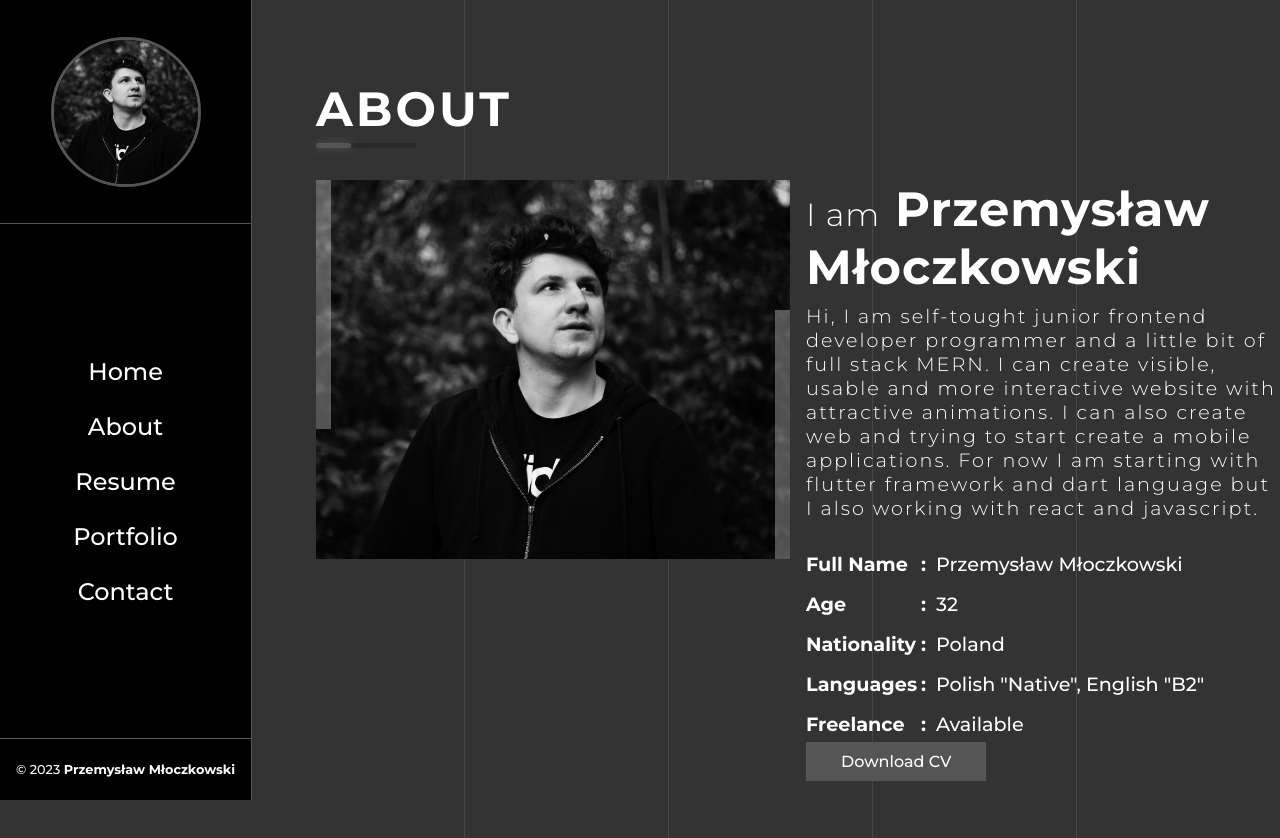
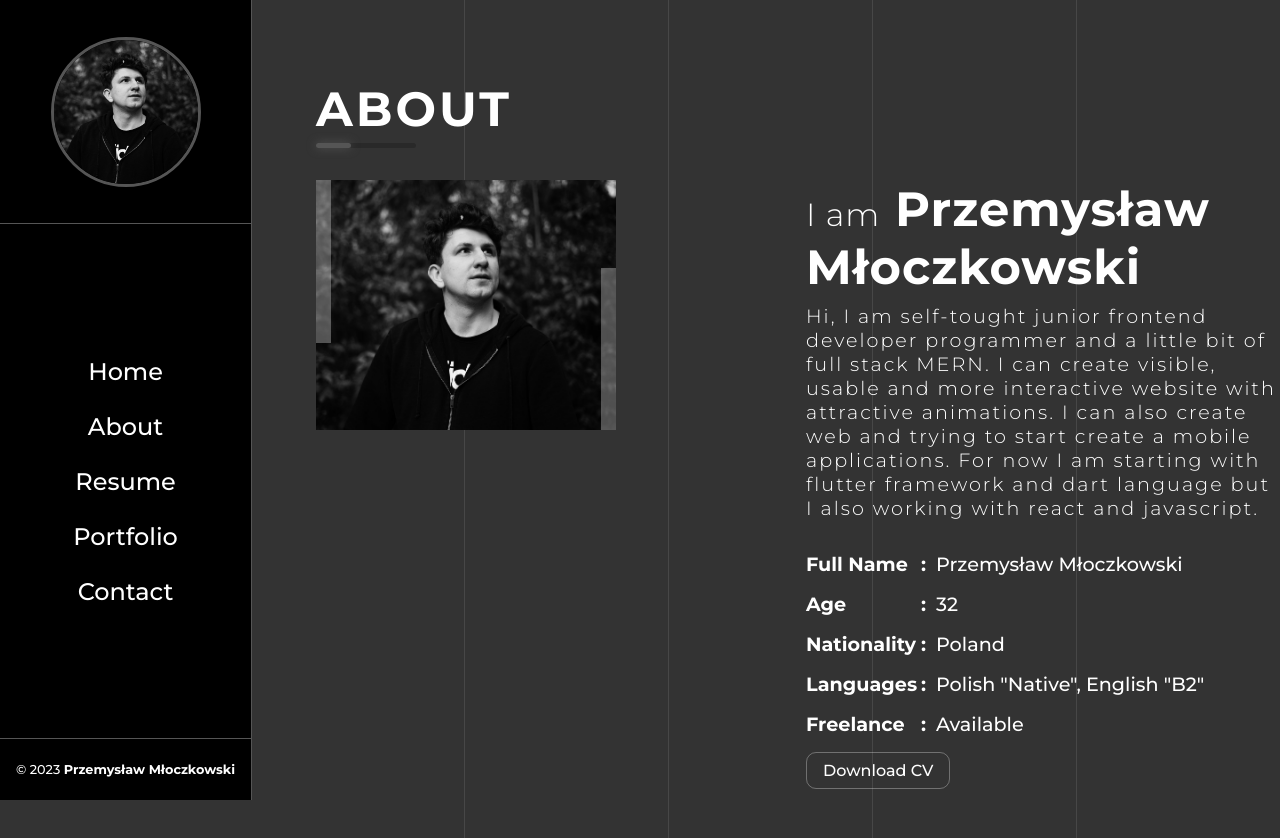
Before and after one commit to Malzagic/portfolio, a React (Create React App) app in the folder client/: page /about in a window 1280 px wide. Shown: the top 838 px of the page. Built offline with nearby package versions, Linux system fonts and the light colour scheme; the HTML template or start-up script is replaced by a standard one.

Commit message:
repair of about myself picture and display it

```diff
--- a/client/src/components/pages/About.css
+++ b/client/src/components/pages/About.css
@@ -3,9 +3,16 @@
 }
 
 .about-image {
+  display: flex;
+  justify-content: flex-start;
   flex: 0 0 auto;
   width: 50%;
-  height: 50%;
+  height: 100%;
+}
+
+.image-box {
+  width: 300px;
+  height: 250px;
   position: relative;
 }
 
@@ -13,9 +20,22 @@
   width: 100%;
   height: 100%;
 }
+.image-box::before {
+  top: 0;
+  right: auto;
+  left: 0;
+  bottom: auto;
+}
 
-.about-image::after,
-.about-image::before {
+.image-box::after {
+  top: auto;
+  right: 0;
+  left: auto;
+  bottom: 0;
+}
+
+.image-box::after,
+.image-box::before {
   content: '';
   position: absolute;
   background-color: var(--secondary-background-color-rgb-dark);
@@ -24,24 +44,10 @@
   transition: all .3s ease-in-out;
 }
 
-.about-image::before {
-  top: 0;
-  right: auto;
-  left: 0;
-  bottom: auto;
-}
-
-.about-image::after {
-  top: auto;
-  right: 0;
-  left: auto;
-  bottom: 4px;
-}
-
-.about-image:hover::after {
+.image-box:hover::after {
   background-color: var(--thirty-background-color-rgb-dark);
 }
-.about-image:hover::before {
+.image-box:hover::before {
   background-color: var(--thirty-background-color-rgb-dark);
 }
 
@@ -96,6 +102,7 @@
 
 @media (max-width: 758px) {
   .about-image {
+    justify-content: center;
     width: 100%;
   }
   .about-content {
--- a/client/src/components/pages/About.jsx
+++ b/client/src/components/pages/About.jsx
@@ -27,10 +27,12 @@ const About = () => {
     <section className="about-me">
       <Container>
         <div className="about-area" data-aos="fade-right">
-        <SectionTitle title='About' />
+          <SectionTitle title='About' />
           <Row>
             <div className="about-image">
-              <img src={my_picture} alt="myself portrait" />
+              <div className="image-box">
+                <img src={my_picture} alt="myself portrait" />
+              </div>
             </div>
             <div className="about-content">
               <h3 className="content-title">
--- a/client/src/components/pages/Portfolio.css
+++ b/client/src/components/pages/Portfolio.css
@@ -2,10 +2,8 @@
 	display: flex;
 	flex-direction: column;
 	padding: 0.5em;
-	background-color: var(--secondary-background-color-rgb-dark);
 	color: var(--secondary-color-dark);
 	border-radius: 10px;
-	box-shadow: 10px 10px 10px rgba(0,0,0,.3);
 }
 
 .card {
@@ -36,19 +34,8 @@
 }
 
 .portfolio-btn {
-	display: inline-block;
-	text-align: center;
 	width: 100%;
-	padding: 0.5rem 1rem;
 	margin: 5px;
-	border: 2px solid var(--secondary-background-color-rgb-dark);
-	border-radius: 10px;
-	transition: all .3s ease-in-out;
-}
-
-.portfolio-btn:hover {
-	background-color: var(--secondary-background-color-rgb-dark);
-	box-shadow: 10px 10px 10px rgba(0,0,0,.3);
 }
 
 .card-item{
--- a/client/src/components/pages/Portfolio.jsx
+++ b/client/src/components/pages/Portfolio.jsx
@@ -5,6 +5,7 @@ import {
 import axios from 'axios';
 import Container from "../../shared/components/UX/containers/Container";
 import SectionTitle from "../../shared/components/UX/sectionTitles/SectionTitle";
+import LinkButton from '../../shared/components/UX/buttons/LinkButton';
 import { Oval } from 'react-loader-spinner';
 import portfolio from '../../assets/github-projects/portfolio.png';
 import feedbackUI from '../../assets/github-projects/Feedback-UI.png';
@@ -95,27 +96,24 @@ const Portfolio = () => {
                     <div className="item-text">
                       <h3>Author: {userData.login}</h3>
                       <div className="item-links">
-                        <Link
-                          className="portfolio-link portfolio-btn"
-                          to={userData.html_url}
+                        <LinkButton
+                          className="portfolio-btn"
+                          link={userData.html_url}
                           target="_blank"
-                        >
-                          Github
-                        </Link>
-                        <Link
-                          className="portfolio-link portfolio-btn"
-                          to={data.html_url}
+                          text={'Github'}
+                        />
+                        <LinkButton
+                          className="portfolio-btn"
+                          link={data.html_url}
                           target="_blank"
-                        >
-                          Code
-                        </Link>
-                        <Link
-                          className="portfolio-link portfolio-btn"
-                          to={data.homepage}
+                          text={'Code'}
+                        />
+                        <LinkButton
+                          className="portfolio-btn"
+                          link={data.homepage}
                           target="_blank"
-                        >
-                          Live
-                        </Link>
+                          text={'Live'}
+                        />
                       </div>
                       <p>Languages used: {data.language}</p>
                       <div className="item-description">
--- a/client/src/shared/components/UX/buttons/LinkButton.css
+++ b/client/src/shared/components/UX/buttons/LinkButton.css
@@ -1,32 +1,16 @@
 .btn {
+  display: inline-block;
+	text-align: center;
   color: var(--secondary-color-dark);
+	padding: 0.5rem 1rem;
   text-decoration: none;
-  position: relative;
-  padding: 10px 35px;
+  border: 1px solid var(--secondary-background-color-rgb-dark);
+	border-radius: 10px;
+  transition: all .3s ease-in-out;
   cursor: pointer;
-  z-index: 99;
 }
 
-.btn::after {
-  content: "";
-  background-color: var(--border-color-dark);
-  position: absolute;
-  top: 0;
-  left: 0;
-  width: 100%;
-  height: 100%;
-  transform-origin: left;
-  z-index: -1;
-  transition: all 0.3s ease-in-out;
+.btn:hover {
+  background-color: var(--secondary-background-color-rgb-dark);
+	box-shadow: 10px 10px 10px rgba(0,0,0,.3);
 }
-
-.btn:hover::after {
-  display: flex;
-  justify-content: center;
-  align-items: center;
-  content: "";
-  color: var(--border-color-dark);
-  background-color: var(--secondary-color-dark);
-  transform-origin: right;
-  z-index: 0;
-}
--- a/client/src/shared/components/UX/buttons/LinkButton.jsx
+++ b/client/src/shared/components/UX/buttons/LinkButton.jsx
@@ -4,7 +4,7 @@ import './LinkButton.css';
 
 const LinkButton = (props) => {
   return (
-    <a className={props.className + ' btn'} href={props.link}>{props.text}</a>
+    <a className={props.className ? props.className + " " + "btn" : '' + 'btn'} href={props.link} target={props.target}>{props.text}</a>
   )
 }
 
```
